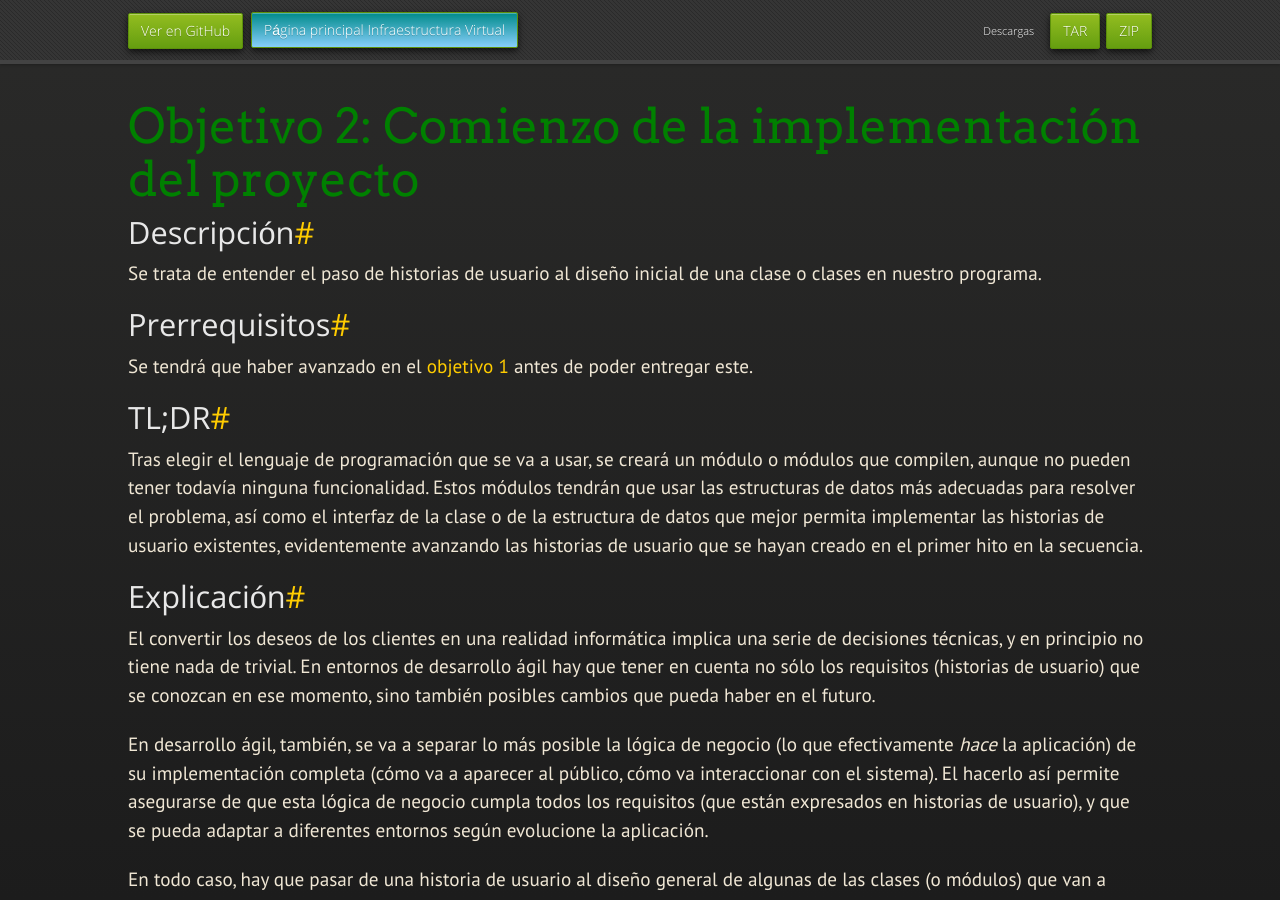
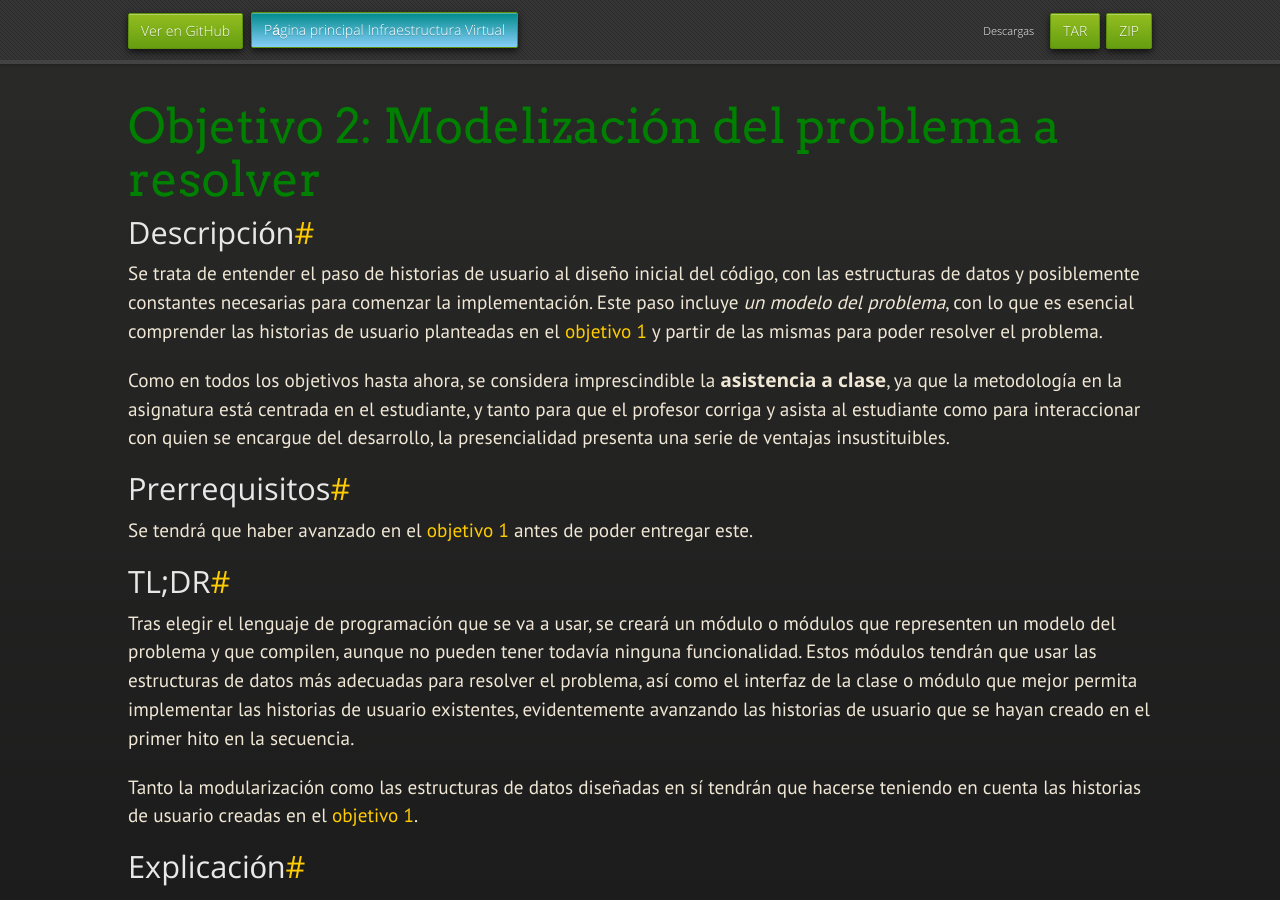
Before and after one commit to JJ/IV, a Jekyll site: the page built from documentos/proyecto/2.Modelo.md, in a window 1280 px wide and 900 px high. Built offline with Jekyll 4.4.1, drawn with Linux system fonts in a browser that asks for light colours; nearby versions of some CDN libraries; some web fonts are replaced; our own code applies the rules of GitHub Pages for plain Markdown files.

Commit message:
Sync documentos/proyecto/2.Modelo.md de master a gh-pages

```diff
--- a/documentos/proyecto/2.Modelo.md
+++ b/documentos/proyecto/2.Modelo.md
@@ -3,12 +3,21 @@ layout: index
 
 
 ---
-# Objetivo 2: Comienzo de la implementación del proyecto
+# Objetivo 2: Modelización del problema a resolver
 
 ## Descripción
 
-Se trata de entender el paso de historias de usuario al diseño inicial de una
-clase o clases en nuestro programa.
+Se trata de entender el paso de historias de usuario al diseño inicial del
+código, con las estructuras de datos y posiblemente constantes necesarias para
+comenzar la implementación. Este paso incluye *un modelo del problema*, con lo
+que es esencial comprender las historias de usuario planteadas en el [objetivo
+1](1.Infraestructura) y partir de las mismas para poder resolver el problema.
+
+Como en todos los objetivos hasta ahora, se considera imprescindible la
+**asistencia a clase**, ya que la metodología en la asignatura está centrada en
+el estudiante, y tanto para que el profesor corriga y asista al estudiante como
+para interaccionar con quien se encargue del desarrollo, la presencialidad
+presenta una serie de ventajas insustituibles.
 
 ## Prerrequisitos
 
@@ -17,13 +26,17 @@ de poder entregar este.
 
 ## TL;DR
 
-Tras elegir el lenguaje de programación que se va a usar, se creará un
-módulo o módulos que compilen, aunque no pueden tener todavía ninguna
-funcionalidad. Estos módulos tendrán que usar las estructuras de datos
-más adecuadas para resolver el problema, así como el interfaz de la
-clase o de la estructura de datos que mejor permita implementar las
-historias de usuario existentes, evidentemente avanzando las historias de
-usuario que se hayan creado en el primer hito en la secuencia.
+Tras elegir el lenguaje de programación que se va a usar, se creará un módulo o
+módulos que representen un modelo del problema y que compilen, aunque no pueden
+tener todavía ninguna funcionalidad. Estos módulos tendrán que usar las
+estructuras de datos más adecuadas para resolver el problema, así como el
+interfaz de la clase o módulo que mejor permita implementar las historias de
+usuario existentes, evidentemente avanzando las historias de usuario que se
+hayan creado en el primer hito en la secuencia.
+
+Tanto la modularización como las estructuras de datos diseñadas en sí tendrán
+que hacerse teniendo en cuenta las historias de usuario creadas en el [objetivo
+1](1.Infraestructura).
 
 ## Explicación
 
```
